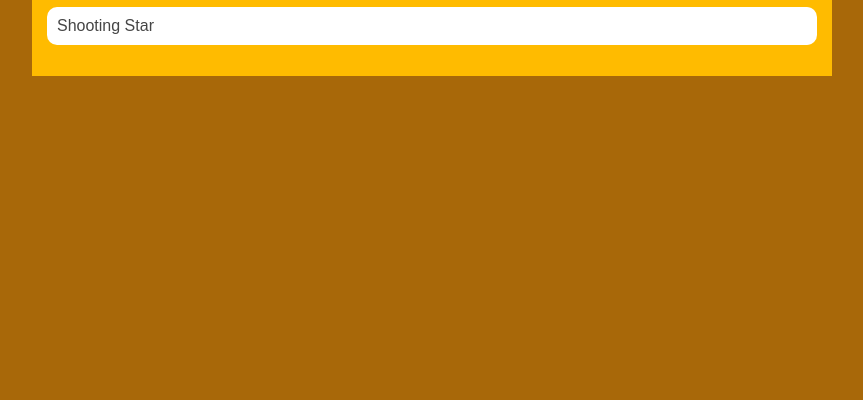
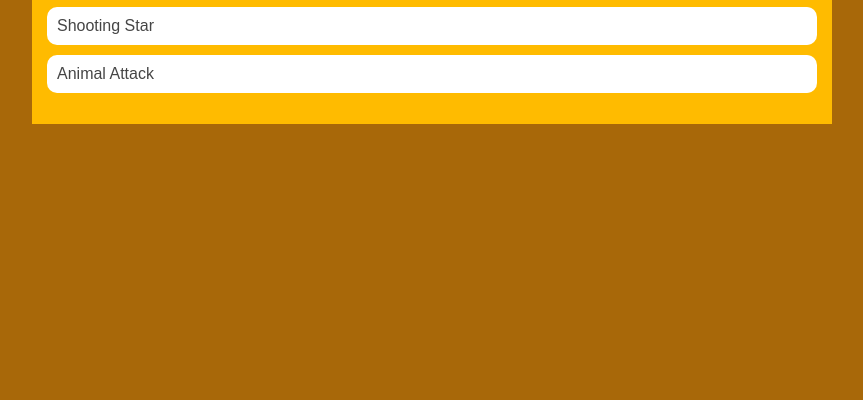
Before and after one commit to kylepowe/kylepowe.github.io, a plain HTML site: page portfolio.html in a window 1280 px wide. Shown: the part 400-800 px from the top of the page, without its empty margins (208-1071 px from the left). Drawn offline with Linux system fonts and the light colour scheme.

Commit message:
linking project

```diff
--- a/portfolio.html
+++ b/portfolio.html
@@ -112,6 +112,7 @@
                 <ul class="portfolio">
                     <li><a href="https://www.khanacademy.org/computer-programming/spin-off-of-project-whats-for-dinner/5500372825718784/">What's For Dinner?</a></li>
                     <li><a href="https://www.khanacademy.org/computer-programming/spin-off-of-project-shooting-star/5774244653350912">Shooting Star</a></li>
+                    <li><a href="https://www.khanacademy.org/computer-programming/spin-off-of-project-animal-attack/6741526812606464">Animal Attack</a></li>
                 </ul>
             </div>
             </main>
```
